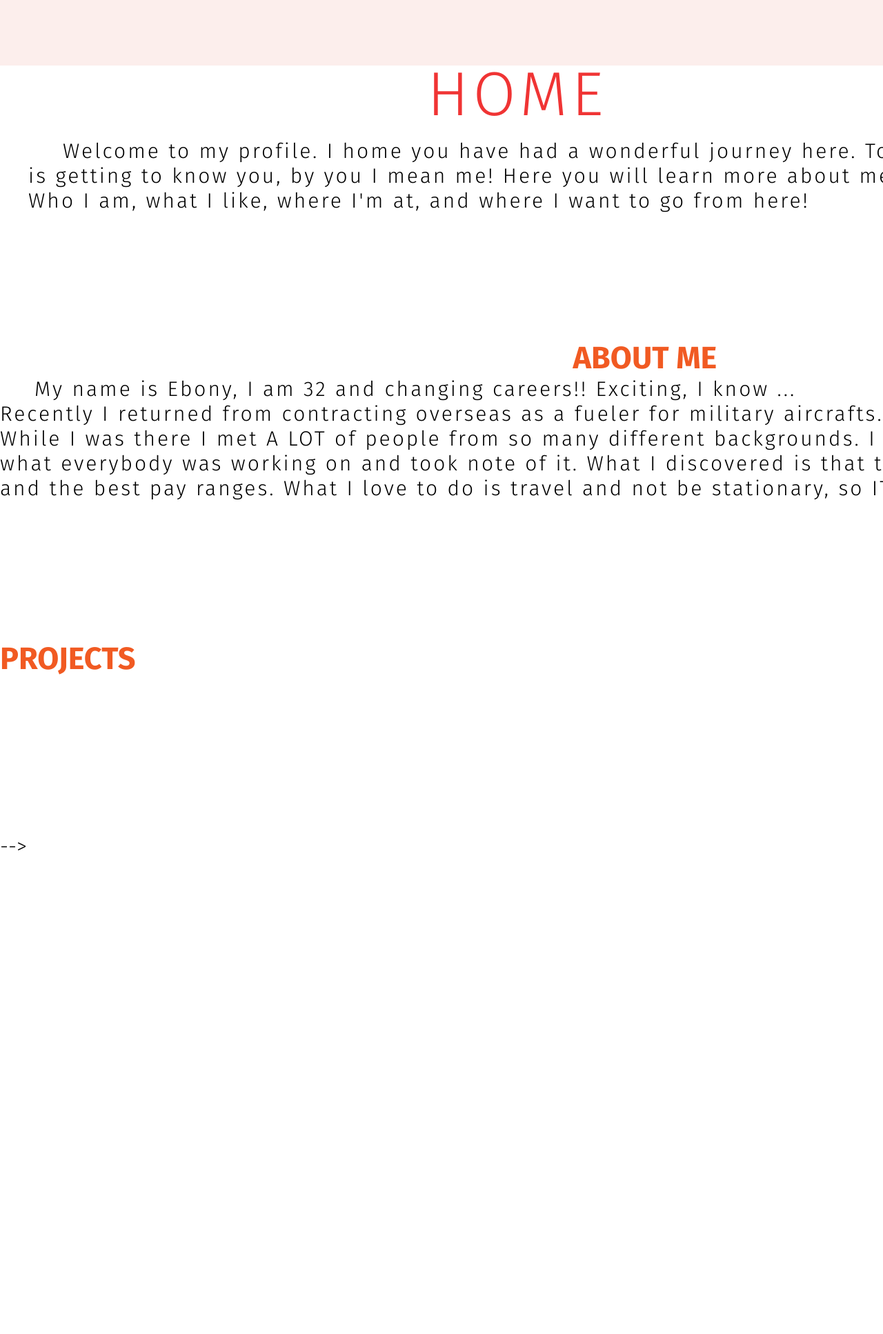
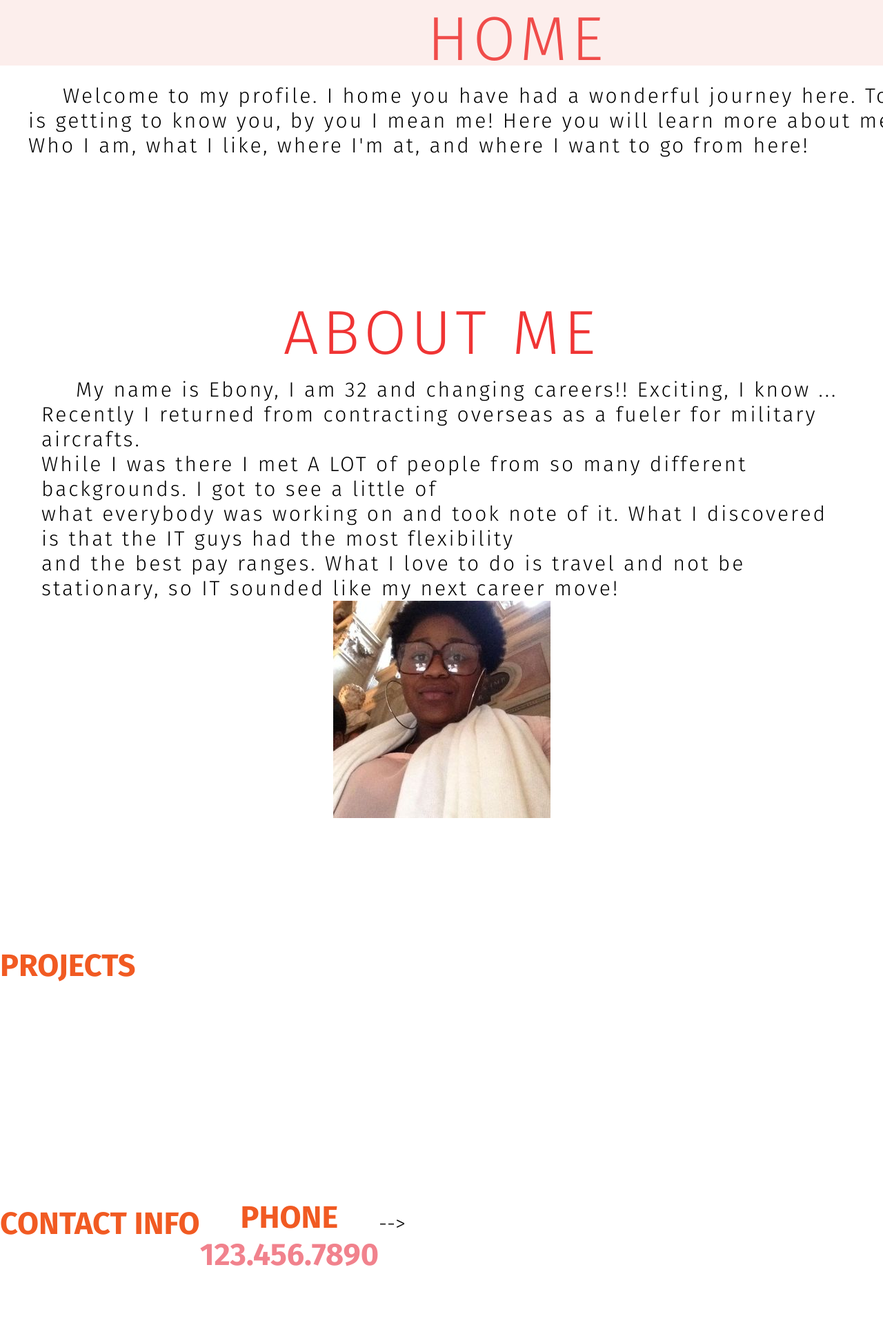
Before and after one commit to EbonyRiddick/EbonyRiddick.github.io, a plain HTML site: page INDEX.HTML in a window 1280 px wide. Shown: the part 705-2639 px from the top of the page at 69% size. Before the commit the page ends 1950 px from the top, so only its background shows below. Drawn offline with Linux system fonts and the light colour scheme; a web font is replaced by a local one.

Commit message:
added sections for projects and about me

```diff
--- a/INDEX.HTML
+++ b/INDEX.HTML
@@ -34,7 +34,7 @@
                 <h1 class="section-title">HOME</h1>
                 <p>
                     Welcome to my profile. I home you have had a wonderful journey here. Todays game<br>
-                     is getting to know you, by you I mean me! Here you will learn more about me.<br>
+                    is getting to know you, by you I mean me! Here you will learn more about me.<br>
                     Who I am, what I like, where I'm at, and where I want to go from here!</p>
             </div>
             <div class="home-bottom">
@@ -49,7 +49,12 @@
     <!-- start about me section  -->
     <section id ="about">
         <div class= "about container">
-            <div class= "about-top">
+            <div class= "col-left">
+                <div class="about-img">
+                    <img src="./IMG/ebony3.jpg" alt="img">
+                </div>
+            </div>
+            <div class= "col-right">
                 <h1 class="section-title">ABOUT ME</h1>
                 <p>
                     My name is Ebony, I am 32 and changing careers!! Exciting, I know ...<br>
@@ -85,6 +90,23 @@
         </div>
     </section>
     <!-- end project section -->
+    <!-- contact section -->
+    <section id ="contact">
+        <div class= "contact container">
+            <div><h1 class="section-title">CONTACT INFO</h1></div>
+            <div class="contact-items">
+                <div class="contact-item">
+                    <div class="contact-info"><br>
+                        <h1>Phone</h1>
+                        <h2>123.456.7890</h2>
+
+                    </div>
+                </div>
+            </div>
+
+
+
+
 </body>
 </html>
 
--- a/Styles.css
+++ b/Styles.css
@@ -12,7 +12,7 @@
   text-decoration: none;
 }
 .container{
-      min-height: 50vh;
+  min-height: 40vh;
   width: 200%;
   display: flex;
   align-items: center;
@@ -40,7 +40,7 @@
 #hero .hero{
    max-width: 1200px;
    margin: 0 auto;
-      padding: 0 50px;
+   padding: 0 70px;
    justify-content: flex-start;
 }
 #hero h1{
@@ -162,3 +162,54 @@ a {
     opacity: .2;
 }
 /* end of home section */
+/* start about me section */
+#about .about{
+    flex-direction: column-reverse;
+    text-align: center;
+    max-width:1200px;
+    margin: 0 auto;
+    padding: 100px 20px;
+}
+#about col-left{
+    font-size: 1.5rem;
+    font-weight: 500;
+
+}
+#about col-right{
+    width: 100%;
+}
+#about col-right h2{
+    font-size: 3rem;;
+    font-weight: 500;
+    letter-spacing: .2rem;
+    margin-bottom:10px;
+}
+#about col-right p{
+    margin-bottom:20px;
+}
+#about .col-left .about-img {
+    position: relative;
+    height:100%;
+    width:100%;
+}
+#about .col-left .about-img::after{
+    content:'';
+    position: absolute;
+    left: -33px;
+    top: 19px;
+    height: 98%;
+    width: 98%;
+}
+#about .section-title{
+    font-size: 3rem;
+    font-weight: 300;
+    color: rgb(240, 52, 52);
+    margin-bottom:10px;
+    text-transform: uppercase;
+    letter-spacing: .2rem;
+    text-align: center;
+}
+
+
+
+/* end about me section */
```
Lines whose indentation alone changed are shown as unchanged.
